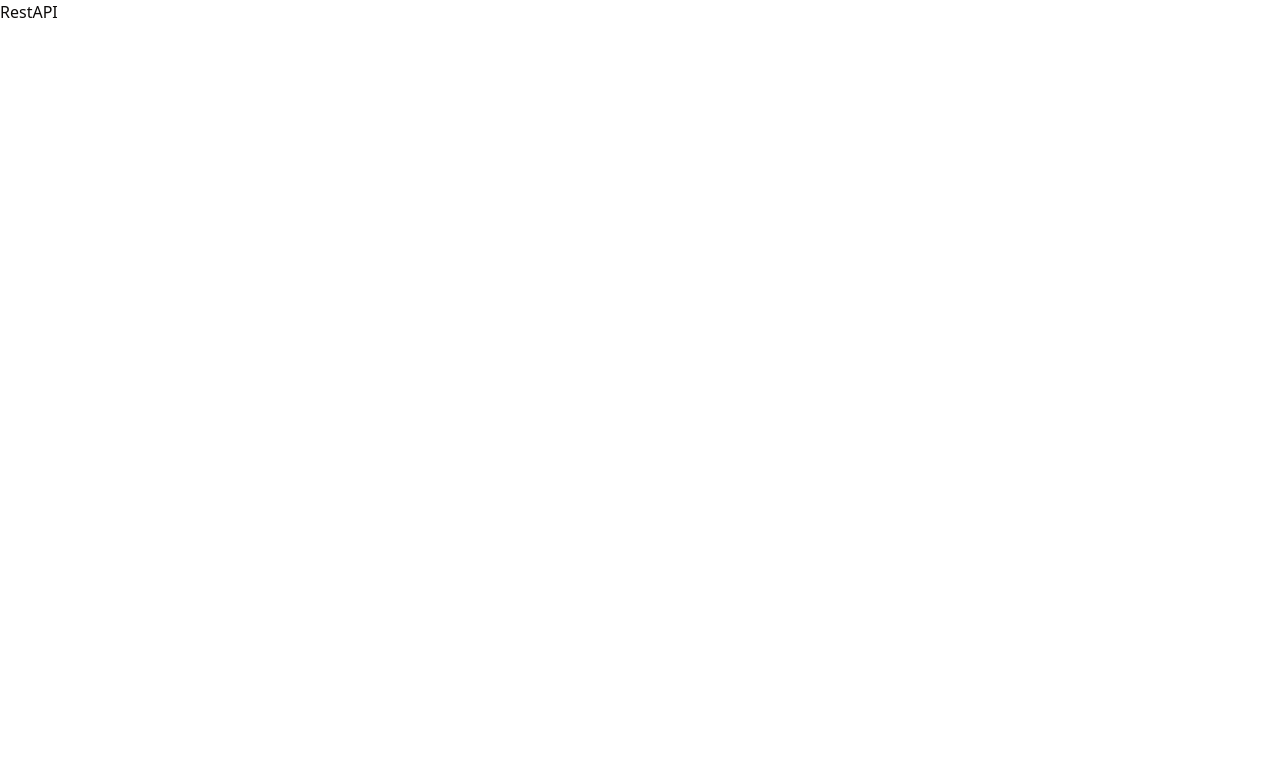
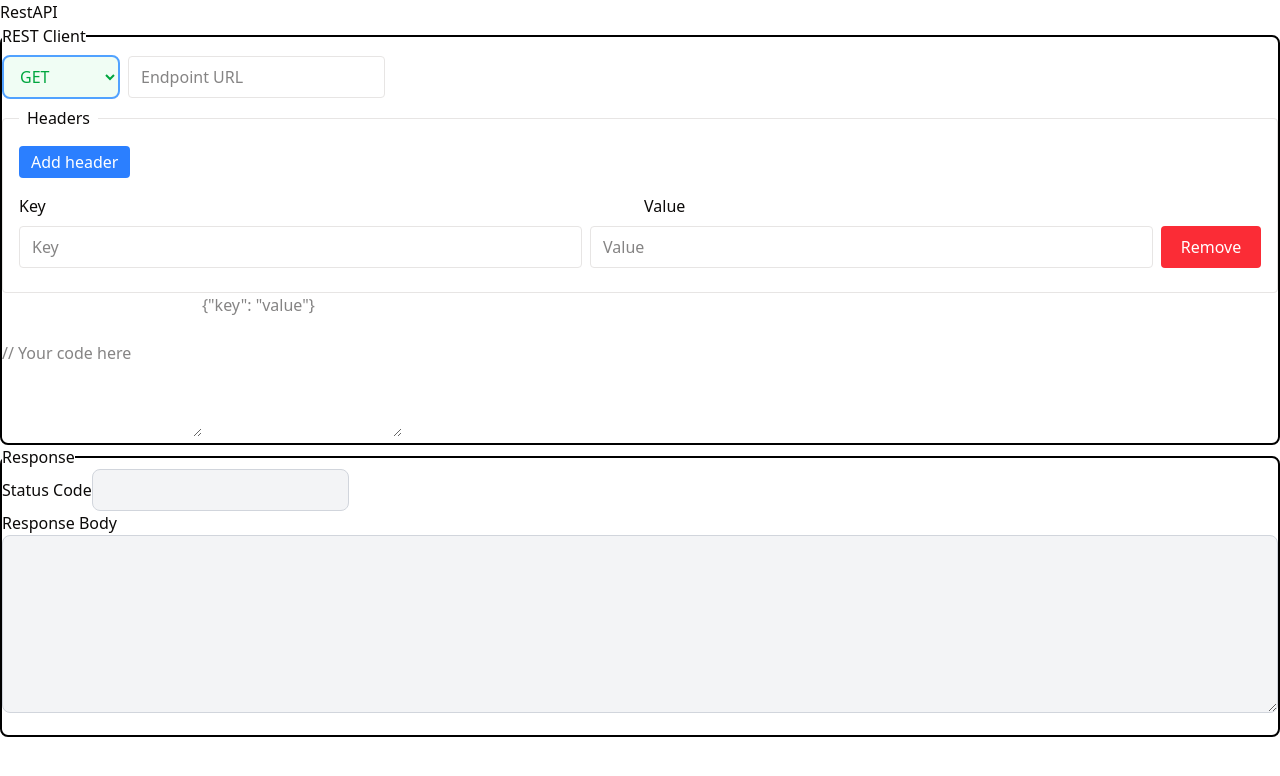
Before and after one commit to noisekov/rest-client-app, a Next.js app in the folder rest-client-app/: page /restful in a window 1280 px wide. Shown: the top 776 px of the page. Built offline with nearby package versions, Linux system fonts and the light colour scheme.

Commit message:
feat: add restful page

```diff
--- a/rest-client-app/src/app/restful/page.tsx
+++ b/rest-client-app/src/app/restful/page.tsx
@@ -1,6 +1,51 @@
+import { HeadersList } from "./components/HeadersList/HeadersList";
+import { SelectMethod } from "./components/SelectMethod/SelectMethod";
+
 export default function RestAPI(){
     return (
       <section>
         <h2>RestAPI</h2>
+        <form>
+            <fieldset className="border-2  border-black rounded-md ">
+                <legend >REST Client</legend>
+                <SelectMethod/>
+                <input id="path" placeholder="Endpoint URL" className="px-3 py-2 m-2 border rounded"/>
+                <HeadersList/>
+                <textarea
+              id="code"
+              placeholder="// Your code here"
+              rows={4}
+            />
+              <textarea
+                id="body"
+                placeholder='{"key": "value"}'
+                rows={6} />
+            </fieldset>
+        </form>
+        <form>
+        <fieldset className="border-2 border-black rounded-md ">
+            <legend>Response </legend>
+            <div className="mb-4">
+            <label htmlFor="response-status">
+              Status Code
+            </label>
+            <input
+              id="response-status"
+              readOnly
+              className="px-3 py-2 border border-gray-300 rounded-md bg-gray-100"
+            />
+            <div className="mb-2">
+            <label htmlFor="response-body">
+              Response Body
+            </label>
+            <textarea
+              id="response-body"
+              readOnly
+              rows={8}
+              className="w-full px-3 py-2 border border-gray-300 rounded-md font-mono text-sm bg-gray-100"
+            />
+          </div>
+          </div>
+        </fieldset></form>
       </section>)
 }
```
